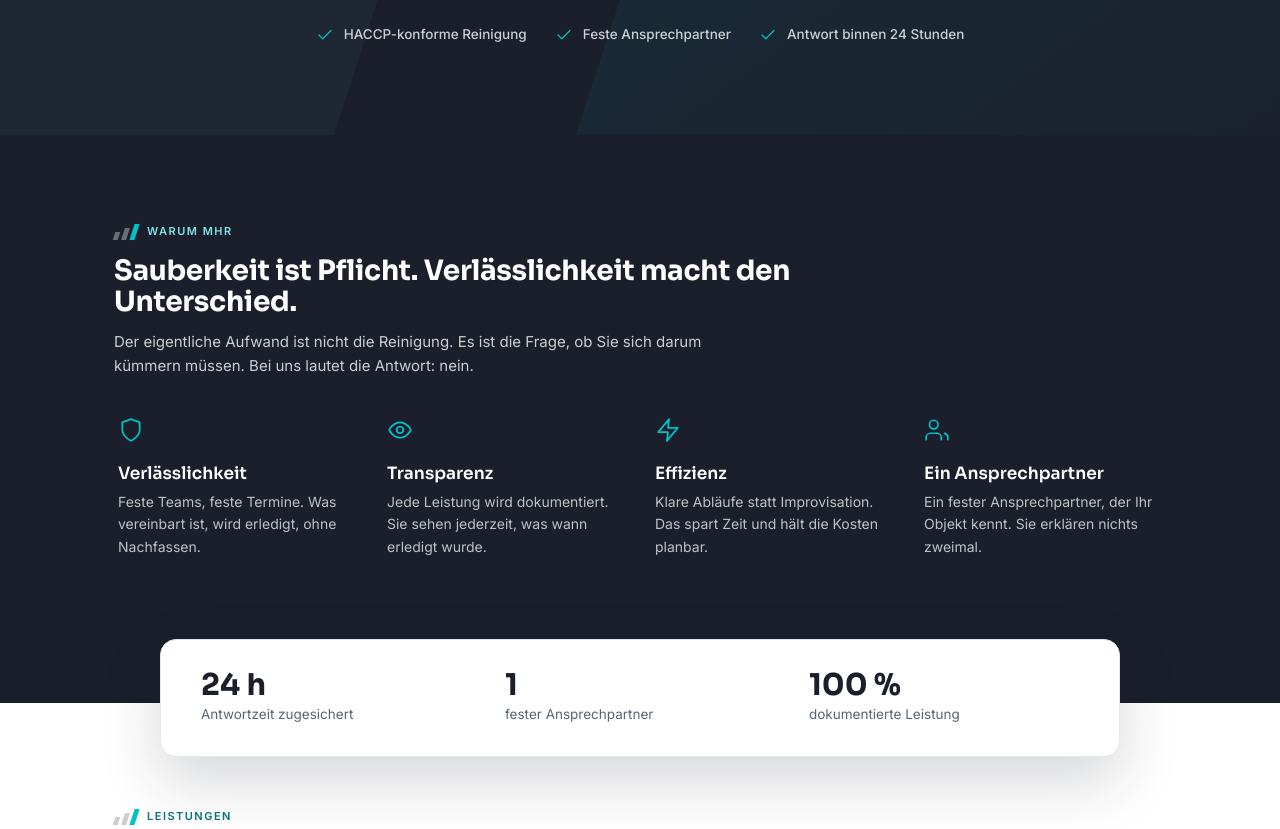
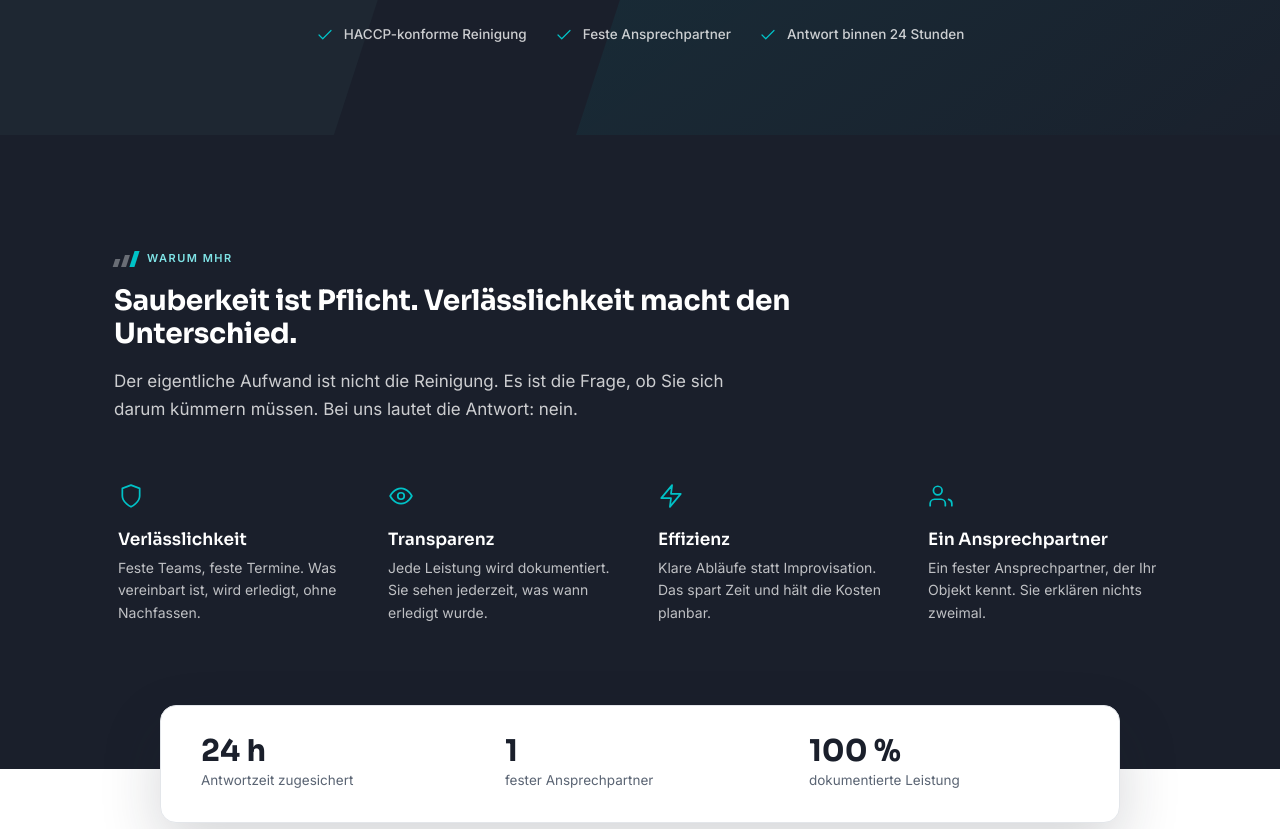
Before and after one commit to selimg81/mhr-facility, a plain HTML site: page index.html in a window 1280 px wide. Shown: the part 560-1389 px from the top of the page. Drawn offline with Linux system fonts and the light colour scheme.

Commit message:
design: konsistenter vertikaler Rhythmus (mehr Luft, klarere Typo-Hierarchie)
Co-Authored-By: Claude Opus 4.8 (1M context) <noreply@anthropic.com>

```diff
--- a/assets/css/styles.css
+++ b/assets/css/styles.css
@@ -312,7 +312,7 @@ a { color: var(--cyan-text); text-decoration: none; }
   position: absolute; top: -20%; right: -10%; width: 45%; height: 140%;
   background: rgba(0, 194, 199, 0.07); transform: skewX(var(--skew)); pointer-events: none;
 }
-.page-header__inner { position: relative; z-index: 2; padding-block: clamp(48px, 6vw, 80px); }
+.page-header__inner { position: relative; z-index: 2; padding-block: clamp(64px, 8vw, 104px); }
 .page-header .eyebrow { margin-bottom: 18px; }
 .page-header h1 {
   color: var(--white); font-weight: 700; letter-spacing: -0.5px;
@@ -322,13 +322,13 @@ a { color: var(--cyan-text); text-decoration: none; }
 .page-header__sub { color: rgba(255,255,255,0.78); max-width: 600px; margin-top: 16px; }
 
 /* ------------------------------ Sektionen ------------------------------ */
-.section { padding-block: clamp(48px, 7vw, 88px); }
+.section { padding-block: clamp(72px, 9vw, 120px); }
 .section--grey { background: var(--grey); }
 .section--dark { background: var(--anthracite); color: var(--white); }
-.section__eyebrow { margin-bottom: 14px; }
-.section__title { font-weight: 700; font-size: clamp(25px, 3.2vw, 28px); letter-spacing: -0.3px; }
+.section__eyebrow { margin-bottom: 16px; }
+.section__title { font-weight: 700; font-size: clamp(25px, 3.2vw, 28px); line-height: 1.2; letter-spacing: -0.3px; }
 .section--dark .section__title { color: var(--white); }
-.section__lead { color: var(--ink-soft); max-width: 620px; margin-top: 12px; }
+.section__lead { color: var(--ink-soft); font-size: 17px; line-height: 1.65; max-width: 620px; margin-top: 16px; }
 .section--dark .section__lead { color: rgba(255,255,255,0.78); }
 
 /* Fließtext-Links im Inhalt: unterstrichen (nicht nur über Farbe erkennbar) */
@@ -419,8 +419,8 @@ a { color: var(--cyan-text); text-decoration: none; }
 .site-footer .brand-logo { height: 36px; }
 
 /* ------------------------------ Layout-Helfer ------------------------------ */
-.grid { display: grid; gap: 22px; }
-.section__head { max-width: 720px; margin-bottom: 36px; }
+.grid { display: grid; gap: clamp(20px, 2.4vw, 28px); }
+.section__head { max-width: 720px; margin-bottom: clamp(40px, 5vw, 56px); }
 .section--center .section__head { margin-inline: auto; text-align: center; }
 .section--center .section__head .eyebrow { justify-content: center; }
 
```
